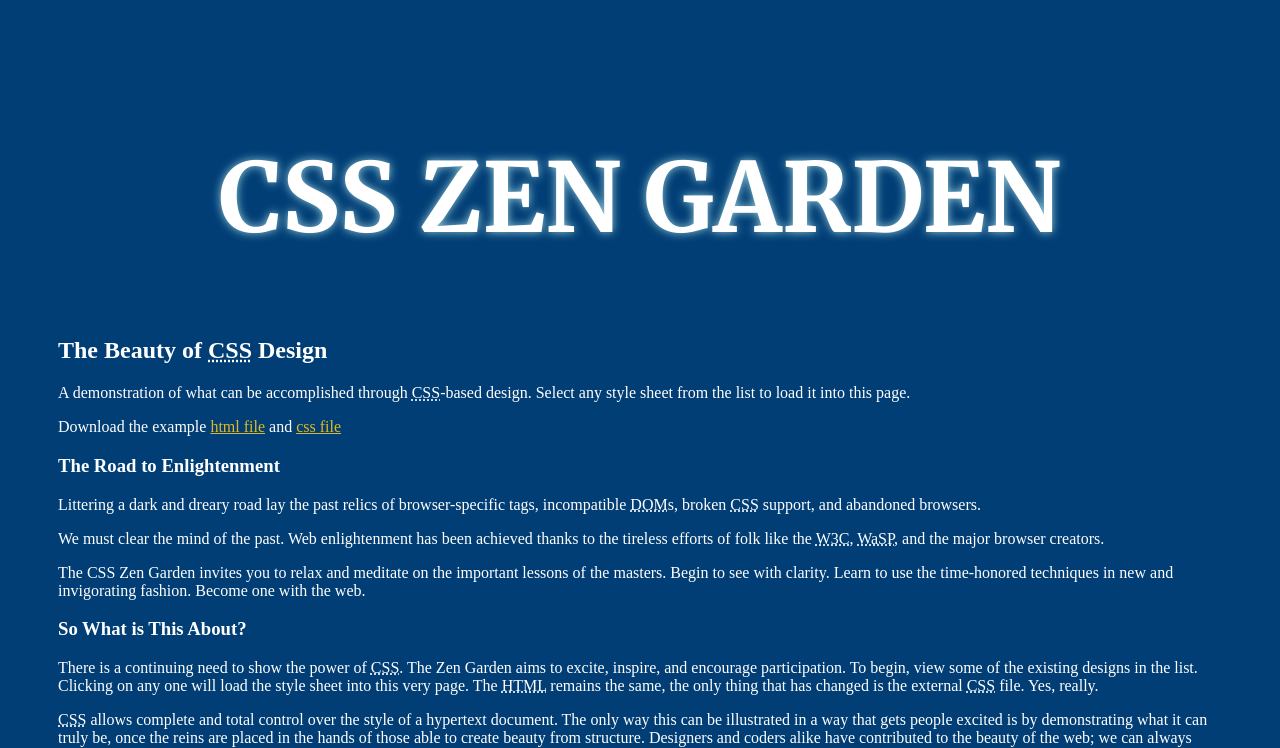
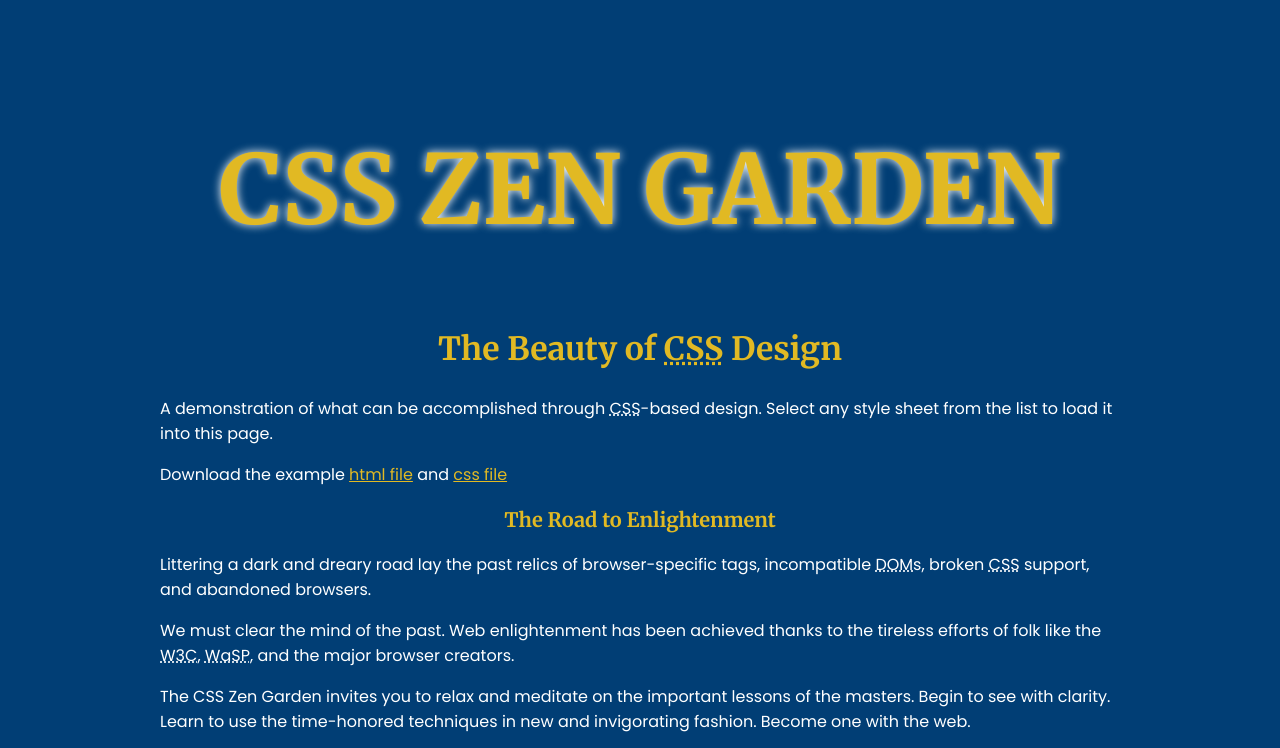
Before and after one commit to eburns000/wdd331, a plain HTML site: page zen-garden/index.html in a window 1280 px wide. Shown: the top 748 px of the page. Drawn offline with Linux system fonts and the light colour scheme.

Commit message:
anna color changes

```diff
--- a/zen-garden/_typography.scss
+++ b/zen-garden/_typography.scss
@@ -9,11 +9,28 @@
 xTypography
 
 -------------------------------- */
+body {
+    font-family: $secondary-font;
+}
+
 h1 {
     font-family: $primary-font;
     font-size: 6em;
-    text-shadow: 0 0 10px $color-2;
+    color: $color-4;
+    text-shadow: 0 0 10px $color-5;
     text-align: center;
     text-transform: uppercase;
+}
+h2 {
+    font-family: $primary-font;
+    font-size: 2em;
+    text-align: center;
+    color: $color-4;
+}
 
+h3 {
+    font-family: $primary-font;
+    font-size: 1.25em;
+    text-align: center;
+    color: $color-4;
 }
--- a/zen-garden/style.scss
+++ b/zen-garden/style.scss
@@ -4,4 +4,6 @@
 
 body{
     padding: 50px;
+    max-width: 60rem;
+	margin: auto;
 }
```
Also changed, not shown: zen-garden/style.css.
